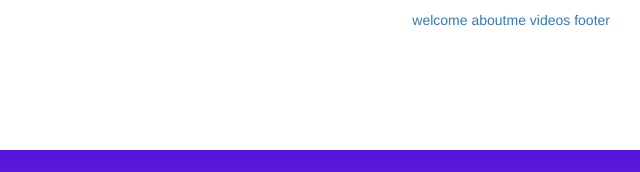
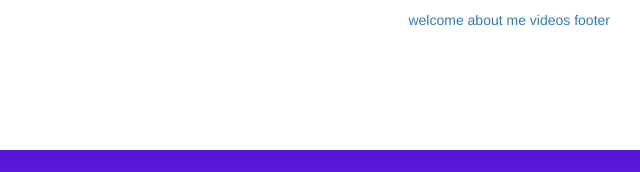
Before and after one commit to FroztyCoder/PersonalWebsite, a plain HTML site: page index.html in a window 1280 px wide. Shown: the top 172 px of the page, 640-1280 px from the left. Drawn offline with nearby package versions, Linux system fonts and the light colour scheme; grey boxes are pictures that could not be loaded.

Commit message:
Update index.html

```diff
--- a/index.html
+++ b/index.html
@@ -41,7 +41,7 @@
     <ul class="menu">
       <li>
         <a href= "#welcome">welcome</a>
-        <a href= "#aboutme">aboutme</a>
+        <a href= "#about me">about me</a>
        <a href= "#videos">videos</a>
        <a href= "#footer">footer</a>
       </li>
```
